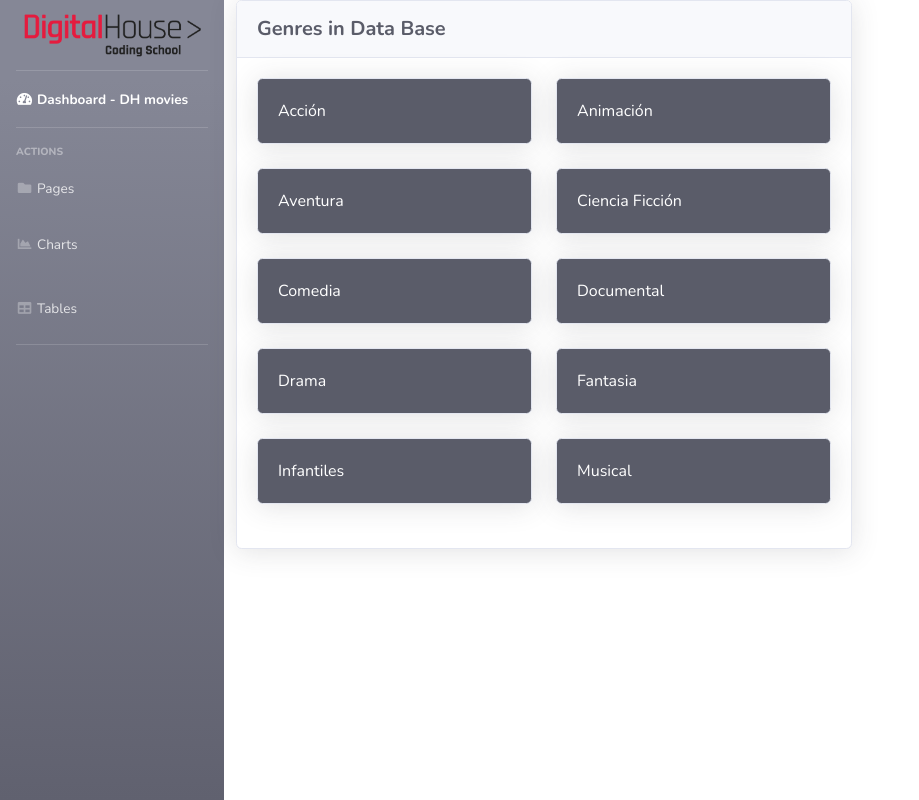
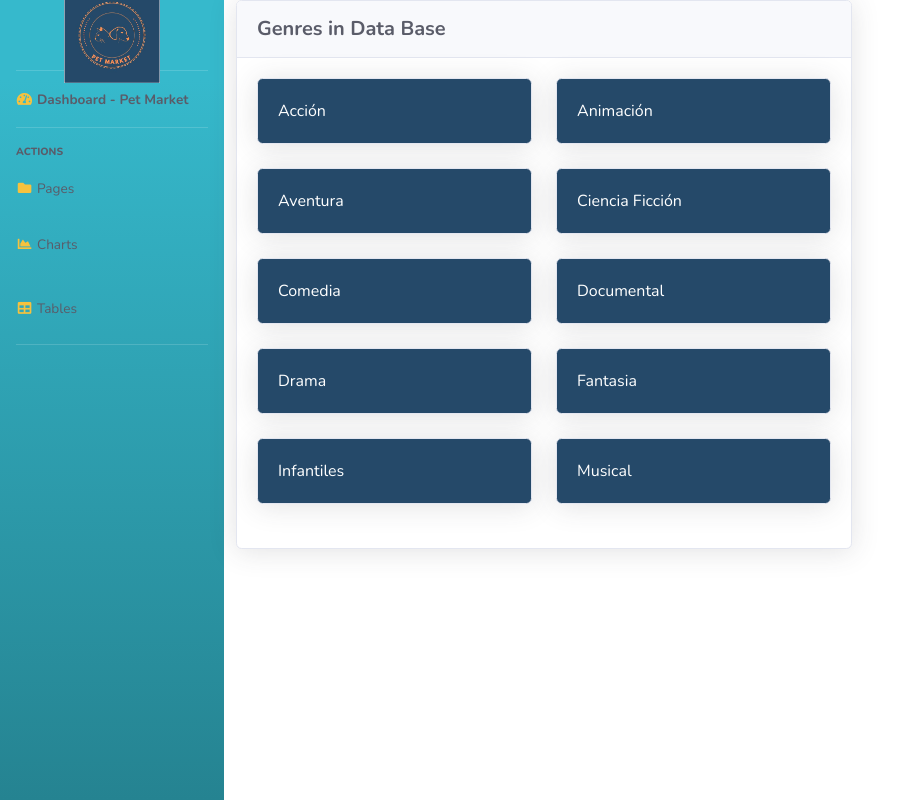
Before and after one commit to LeidyYesi/-Grupo_01_PetMarket_React, a React (Create React App) app: page /GenresInDb in a window 1280 px wide. Shown: the whole page, without its empty margins (0-919 px from the left). Built offline with nearby package versions, Linux system fonts and the light colour scheme.

Commit message:
Cambios en el css

```diff
--- a/src/components/GenresInDb.js
+++ b/src/components/GenresInDb.js
@@ -12,52 +12,52 @@ function GenresInDb() {
         <div className="card-body">
           <div className="row">
             <div className="col-lg-6 mb-4">
-              <div className="card bg-dark text-white shadow">
+              <div className="card bg-sarasa text-white shadow ">
                 <div className="card-body">Acción</div>
               </div>
             </div>
             <div className="col-lg-6 mb-4">
-              <div className="card bg-dark text-white shadow">
+              <div className="card bg-sarasa text-white shadow">
                 <div className="card-body">Animación</div>
               </div>
             </div>
             <div className="col-lg-6 mb-4">
-              <div className="card bg-dark text-white shadow">
+              <div className="card bg-sarasa text-white shadow">
                 <div className="card-body">Aventura</div>
               </div>
             </div>
             <div className="col-lg-6 mb-4">
-              <div className="card bg-dark text-white shadow">
+              <div className="card bg-sarasa text-white shadow">
                 <div className="card-body">Ciencia Ficción</div>
               </div>
             </div>
             <div className="col-lg-6 mb-4">
-              <div className="card bg-dark text-white shadow">
+              <div className="card bg-sarasa text-white shadow">
                 <div className="card-body">Comedia</div>
               </div>
             </div>
             <div className="col-lg-6 mb-4">
-              <div className="card bg-dark text-white shadow">
+              <div className="card bg-sarasa text-white shadow">
                 <div className="card-body">Documental</div>
               </div>
             </div>
             <div className="col-lg-6 mb-4">
-              <div className="card bg-dark text-white shadow">
+              <div className="card bg-sarasa text-white shadow">
                 <div className="card-body">Drama</div>
               </div>
             </div>
             <div className="col-lg-6 mb-4">
-              <div className="card bg-dark text-white shadow">
+              <div className="card bg-sarasa text-white shadow">
                 <div className="card-body">Fantasia</div>
               </div>
             </div>
             <div className="col-lg-6 mb-4">
-              <div className="card bg-dark text-white shadow">
+              <div className="card bg-sarasa text-white shadow">
                 <div className="card-body">Infantiles</div>
               </div>
             </div>
             <div className="col-lg-6 mb-4">
-              <div className="card bg-dark text-white shadow">
+              <div className="card bg-sarasa text-white shadow">
                 <div className="card-body">Musical</div>
               </div>
             </div>
--- a/src/components/SideBar.js
+++ b/src/components/SideBar.js
@@ -1,5 +1,5 @@
 import React from 'react';
-import image from '../assets/images/logo-DH.png';
+import image from '../assets/images/Logo-pet-market.jpg';
 import ContentWrapper from './ContentWrapper';
 import GenresInDb from './GenresInDb';
 import LastMovieInDb from './LastMovieInDb';
@@ -11,12 +11,12 @@ function SideBar(){
     return(
         <React.Fragment>
             {/*<!-- Sidebar -->*/}
-            <ul className="navbar-nav bg-gradient-secondary sidebar sidebar-dark accordion" id="accordionSidebar">
+            <ul className="navbar-nav bg-gradient-info sidebar sidebar-dark accordion" id="accordionSidebar">
 
                 {/*<!-- Sidebar - Brand -->*/}
                 <a className="sidebar-brand d-flex align-items-center justify-content-center" href="/">
                     <div className="sidebar-brand-icon">
-                        <img className="w-100" src={image} alt="Digital House"/>
+                        <img className="w-100" src={image} alt="Pet Market Logo"/>
                     </div>
                 </a>
 
@@ -26,8 +26,8 @@ function SideBar(){
                 {/*<!-- Nav Item - Dashboard -->*/}
                 <li className="nav-item active">
                     <Link className="nav-link" to="/">
-                        <i className="fas fa-fw fa-tachometer-alt"></i>
-                        <span>Dashboard - DH movies</span>
+                        <i className="fas fa-fw fa-tachometer-alt text-warning"></i>
+                        <span className="text-dark">Dashboard - Pet Market</span>
                     </Link>
                 </li>
 
@@ -35,29 +35,29 @@ function SideBar(){
                 <hr className="sidebar-divider"/>
 
                 {/*<!-- Heading -->*/}
-                <div className="sidebar-heading">Actions</div>
+                <div className="sidebar-heading text-dark">Actions</div>
 
                 {/*<!-- Nav Item - Pages -->*/}
                 <li className="nav-item">
                     <Link className="nav-link" to="/GenresInDb">
-                        <i className="fas fa-fw fa-folder"></i>
-                        <span>Pages</span>
+                        <i className="fas fa-fw fa-folder text-warning"></i>
+                        <span className="text-dark">Pages</span>
                     </Link>
                 </li>
 
                 {/*<!-- Nav Item - Charts -->*/}
                 <li className="nav-item">
                     <Link className="nav-link" to="/LastMovieInDb">
-                        <i className="fas fa-fw fa-chart-area"></i>
-                        <span>Charts</span>
+                        <i className="fas fa-fw fa-chart-area text-warning"></i>
+                        <span className="text-dark">Charts</span>
                     </Link>
                 </li>
 
                 {/*<!-- Nav Item - Tables -->*/}
                 <li className="nav-item nav-link">
                     <Link className="nav-link" to="/ContentRowMovies">
-                        <i className="fas fa-fw fa-table"></i>
-                        <span>Tables</span>
+                        <i className="fas fa-fw fa-table text-warning"></i>
+                        <span className="text-dark">Tables</span>
                     </Link>
                 </li>
 
```
Also changed, not shown: src/assets/css/App.css, src/assets/images/Logo-pet-market.jpg (added).
